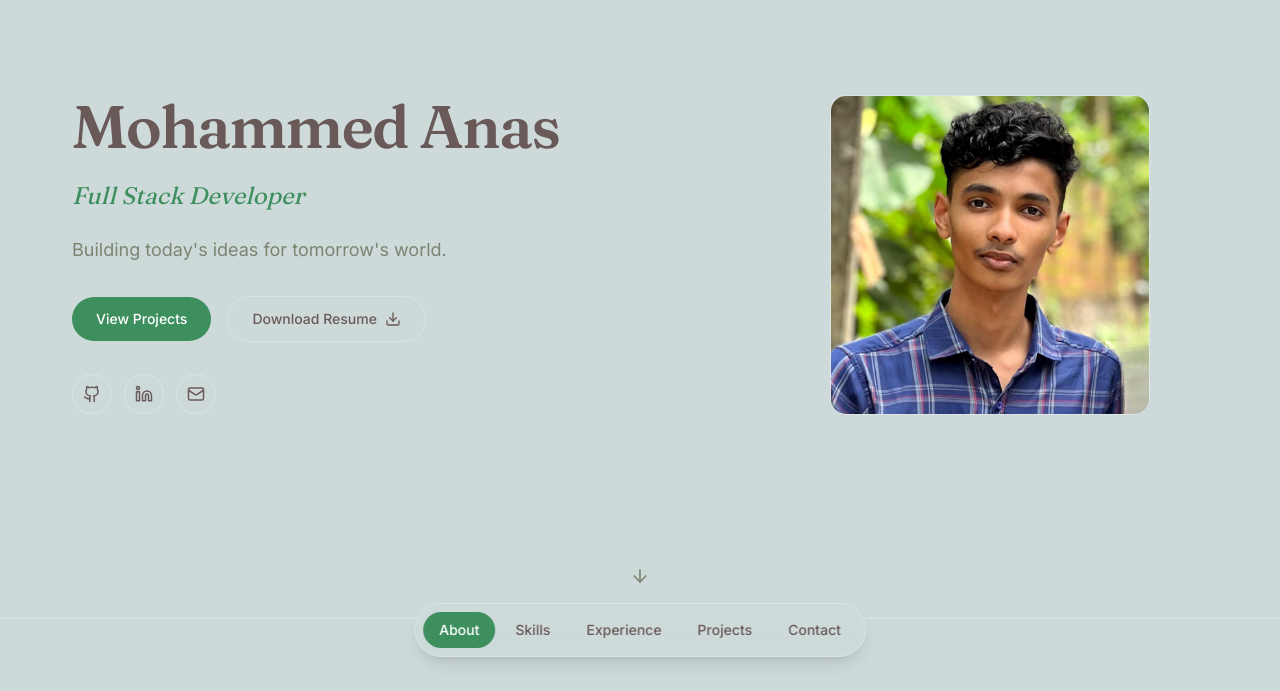
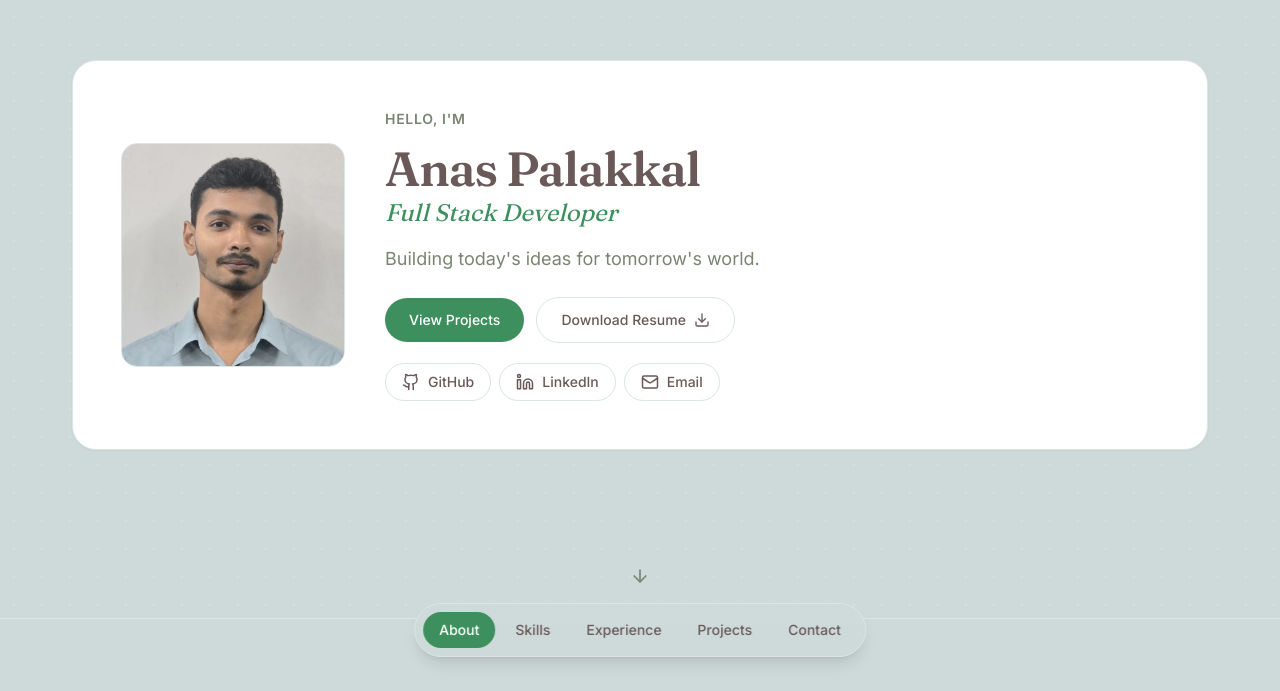
Before and after one commit to anasPalakkal/Protfolio, a React (Vite) app: page / in a window 1280 px wide. Shown: the part 109-800 px from the top of the page. Built offline with nearby package versions, Linux system fonts and the light colour scheme.

Commit message:
Update:Redesign the hero section

```diff
--- a/src/components/sections/Hero.jsx
+++ b/src/components/sections/Hero.jsx
@@ -10,21 +10,43 @@ export function Hero() {
     <section
       id="hero"
       aria-label="Introduction"
-      className="relative flex min-h-[calc(100vh-var(--nav-height))] items-center border-b border-border"
+      className="relative flex min-h-[calc(100vh-var(--nav-height))] items-center overflow-hidden border-b border-border"
     >
-      <Container className="grid items-center gap-12 py-16 md:grid-cols-[1.2fr_0.8fr] md:py-24">
-        <div className="flex animate-fade-in flex-col items-start gap-6">
-          <h1 className="text-4xl font-semibold leading-tight tracking-tight md:text-6xl">
+      <div
+        aria-hidden="true"
+        className="absolute inset-0 bg-[radial-gradient(circle,var(--color-border)_1px,transparent_1px)] bg-[size:28px_28px] opacity-60"
+      />
+
+      <Container className="relative">
+        <div className="animate-fade-in rounded-3xl border border-border bg-surface p-8 shadow-sm md:p-12">
+          <div className="flex flex-col items-center gap-8 text-center md:flex-row md:items-center md:gap-10 md:text-left">
+            <img
+              src={profile.avatarSrc}
+              alt={`Portrait of ${profile.name}`}
+              width="224"
+              height="224"
+              className="aspect-square w-40 shrink-0 rounded-2xl border border-border bg-surface-alt object-cover md:w-56"
+            />
+
+            <div className="flex flex-col items-center gap-4 md:items-start">
+              <span className="text-sm font-semibold uppercase tracking-wider text-text-secondary">
+                Hello, I&apos;m
+              </span>
+
+              <div className="flex flex-col gap-1">
+                <h1 className="text-4xl font-semibold leading-tight tracking-tight md:text-5xl">
                   {profile.name}
                 </h1>
-
                 <p className="font-display text-xl italic text-accent md:text-2xl">
                   {profile.title}
                 </p>
+              </div>
 
-          <p className="max-w-xl text-lg text-text-secondary">{profile.tagline}</p>
+              <p className="max-w-xl text-base text-text-secondary md:text-lg">
+                {profile.tagline}
+              </p>
 
-          <div className="flex flex-wrap items-center gap-4 pt-2">
+              <div className="flex flex-wrap items-center justify-center gap-3 pt-2 md:justify-start">
                 <Button href="#projects" variant="primary">
                   View Projects
                 </Button>
@@ -33,23 +55,22 @@ export function Hero() {
                 </Button>
               </div>
 
-          <div className="flex items-center gap-3 pt-2">
+              <div className="flex flex-wrap items-center justify-center gap-2 pt-1 md:justify-start">
                 {socialLinks.map((link) => (
-              <IconLink key={link.id} href={link.href} label={link.label} icon={link.icon} />
+                  <IconLink
+                    key={link.id}
+                    href={link.href}
+                    label={link.label}
+                    icon={link.icon}
+                    name={link.name}
+                  />
                 ))}
               </div>
             </div>
-
-        <div className="order-first flex justify-center md:order-last">
-          <img
-            src={profile.avatarSrc}
-            alt={`Portrait of ${profile.name}`}
-            width="320"
-            height="320"
-            className="aspect-square w-56 rounded-2xl border border-border bg-surface object-cover md:w-80"
-          />
+          </div>
         </div>
       </Container>
+
 
       <a
         href="#about"
--- a/src/data/profile.js
+++ b/src/data/profile.js
@@ -10,10 +10,10 @@
 
 /** @type {Profile} */
 export const profile = {
-  name: 'Mohammed Anas',
+  name: 'Anas Palakkal',
   title: 'Full Stack Developer',
   tagline: "Building today's ideas for tomorrow's world.",
   location: 'Malappuram, Kerala, India',
-  avatarSrc: 'anas.jpg', // TODO: add your photo to /public/images/avatar.jpg
+  avatarSrc: 'Anas.jpeg', // TODO: add your photo to /public/images/avatar.jpg
   resumeUrl: '/resume.pdf', // TODO: add your resume to /public/resume.pdf
 };
```
Also changed, not shown: public/Anas.jpeg (added), public/anas.jpg (deleted). Lines whose indentation alone changed are shown as unchanged.
